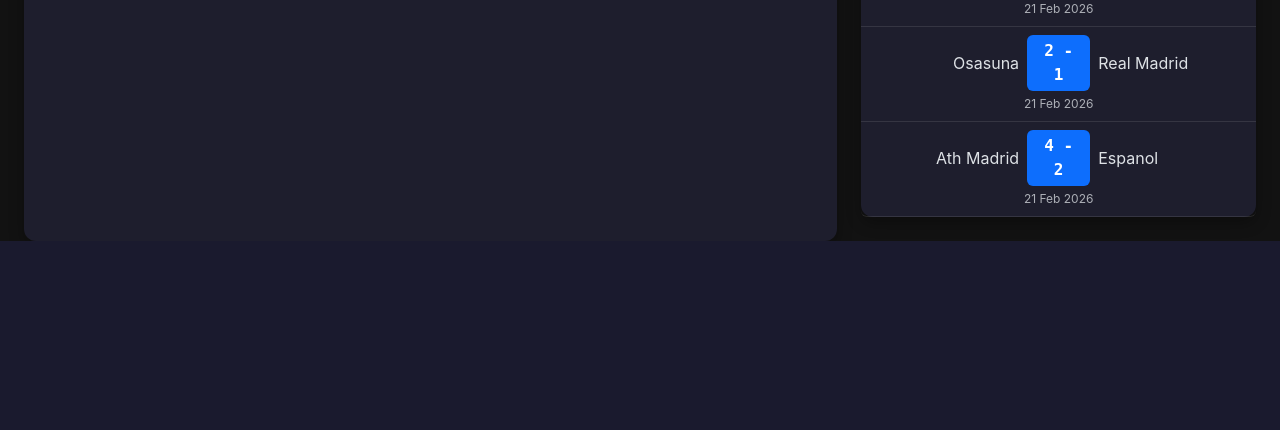
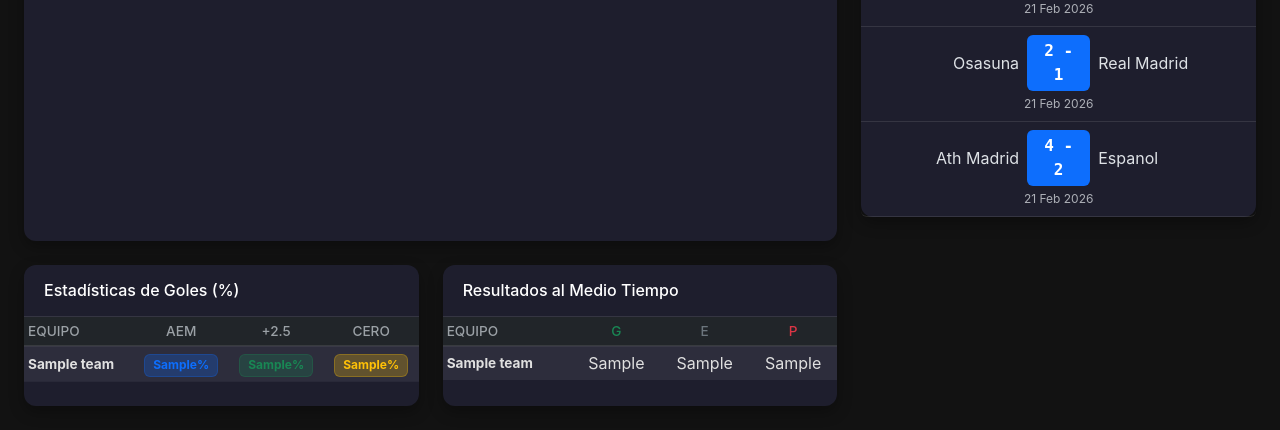
Before and after one commit to SistGoyPeru/SistGoyPro2026, a Django app: template stats/templates/stats/dashboard.html in a window 1280 px wide. Shown: the part 2908-3338 px from the top of the page. Before the commit the page ends 3149 px from the top, so only its background shows below. Run offline with Django 5.2, Linux system fonts and the light colour scheme; data comes from the database, SQL or seed files in the repository; tables that the repository leaves empty hold one stand-in row (values such as "Sample post"); the template is opened without the code that fills it: values that come from a table or form of the project are taken from there, most other values are stand-ins (such as "Sample title", 1, 10 or a date in 2020).

Commit message:
Add advanced stats tables to dashboard: BTTS, Over 2.5, Clean Sheets, Half-Time results

```diff
--- a/stats/templates/stats/dashboard.html
+++ b/stats/templates/stats/dashboard.html
@@ -78,6 +78,7 @@
             font-size: 2rem;
             font-weight: 700;
             background: -webkit-linear-gradient(#00d2ff, #3a7bd5);
+            background-clip: padding-box;
             -webkit-background-clip: text;
             -webkit-text-fill-color: transparent;
         }
@@ -148,6 +149,76 @@
                         </div>
                     </div>
                 </div>
+
+                <!-- Advanced Stats Section -->
+                <div class="row mt-4">
+                    <!-- BTTS & Over 2.5 Stats -->
+                    <div class="col-md-6 mb-4">
+                        <div class="card h-100">
+                            <div class="card-header">
+                                <h6 class="mb-0">Estadísticas de Goles (%)</h6>
+                            </div>
+                            <div class="card-body p-0">
+                                <div class="table-responsive">
+                                    <table class="table table-sm table-hover table-striped">
+                                        <thead>
+                                            <tr>
+                                                <th>Equipo</th>
+                                                <th class="text-center" title="Ambos Marcan">AEM</th>
+                                                <th class="text-center" title="Más de 2.5 Goles">+2.5</th>
+                                                <th class="text-center" title="Valla Invicta">Cero</th>
+                                            </tr>
+                                        </thead>
+                                        <tbody>
+                                            {% for team in standings|slice:":8" %}
+                                            <tr>
+                                                <td class="fw-bold" style="font-size: 0.85rem;">{{ team.team }}</td>
+                                                <td class="text-center"><span class="badge bg-primary bg-opacity-25 text-primary border border-primary border-opacity-25">{{ team.btts_pct }}%</span></td>
+                                                <td class="text-center"><span class="badge bg-success bg-opacity-25 text-success border border-success border-opacity-25">{{ team.over_25_pct }}%</span></td>
+                                                <td class="text-center"><span class="badge bg-warning bg-opacity-25 text-warning border border-warning border-opacity-25">{{ team.cs_pct }}%</span></td>
+                                            </tr>
+                                            {% endfor %}
+                                        </tbody>
+                                    </table>
+                                </div>
+                            </div>
+                        </div>
+                    </div>
+
+                    <!-- Half Time Standings -->
+                    <div class="col-md-6 mb-4">
+                        <div class="card h-100">
+                            <div class="card-header">
+                                <h6 class="mb-0">Resultados al Medio Tiempo</h6>
+                            </div>
+                            <div class="card-body p-0">
+                                <div class="table-responsive">
+                                    <table class="table table-sm table-hover table-striped">
+                                        <thead>
+                                            <tr>
+                                                <th>Equipo</th>
+                                                <th class="text-center text-success">G</th>
+                                                <th class="text-center text-secondary">E</th>
+                                                <th class="text-center text-danger">P</th>
+                                            </tr>
+                                        </thead>
+                                        <tbody>
+                                            {% for team in standings|slice:":8" %}
+                                            <tr>
+                                                <td class="fw-bold" style="font-size: 0.85rem;">{{ team.team }}</td>
+                                                <td class="text-center">{{ team.ht_won }}</td>
+                                                <td class="text-center">{{ team.ht_drawn }}</td>
+                                                <td class="text-center">{{ team.ht_lost }}</td>
+                                            </tr>
+                                            {% endfor %}
+                                        </tbody>
+                                    </table>
+                                </div>
+                            </div>
+                        </div>
+                    </div>
+                </div>
+
             </div>
 
             <!-- Right Column: Stats & Charts -->
```
Also changed, not shown: stats/views.py (+41 -3 lines).
